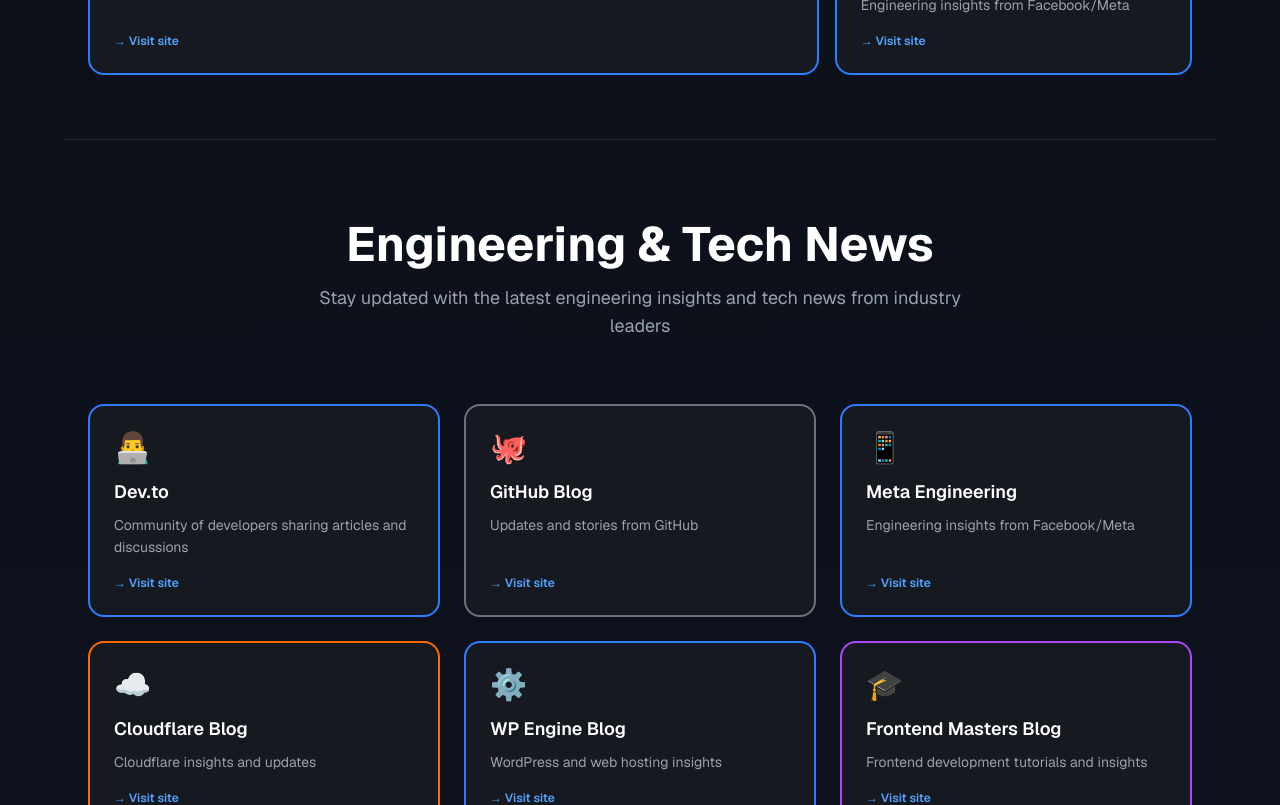
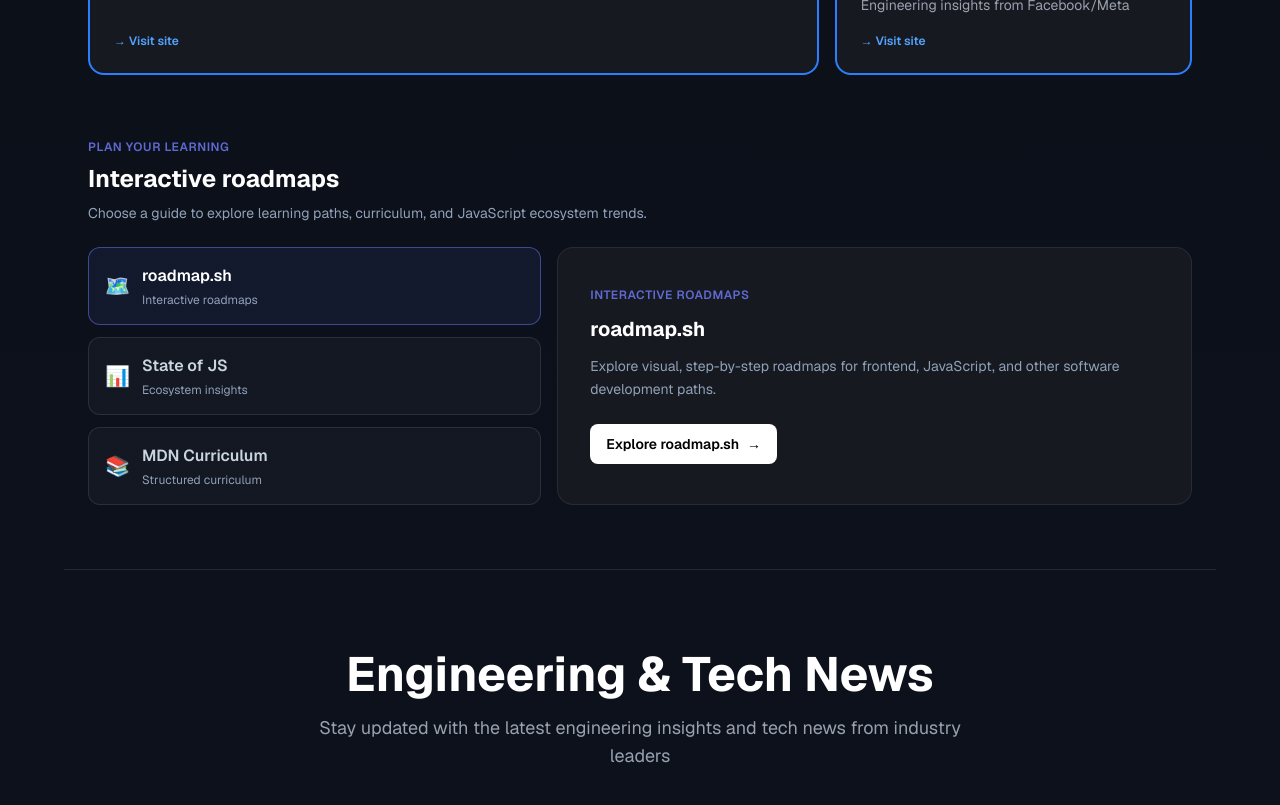
Before and after one commit to VSKerberos/next1, a Next.js app: page / in a window 1280 px wide. Shown: the part 1380-2185 px from the top of the page. Built offline with nearby package versions, Linux system fonts and the light colour scheme.

Commit message:
development

```diff
--- a/app/page.tsx
+++ b/app/page.tsx
@@ -5,6 +5,7 @@ import Link from "next/link";
 import resources, { Resource } from "../data/resources";
 
 const NAV_SECTIONS = [
+  { label: "Roadmaps", href: "#roadmap" },
   { label: "Engineering", href: "#engineering" },
   { label: "Browsers", href: "#browsers" },
   { label: "Videos", href: "#videos" },
@@ -12,6 +13,33 @@ const NAV_SECTIONS = [
   { label: "JavaScript", href: "#javascript" },
   { label: "Glossary", href: "#glossary" },
   { label: "Games", href: "#games" },
+] as const;
+
+const ROADMAP_GUIDES = [
+  {
+    name: "roadmap.sh",
+    category: "Interactive roadmaps",
+    description:
+      "Explore visual, step-by-step roadmaps for frontend, JavaScript, and other software development paths.",
+    href: "https://roadmap.sh/",
+    icon: "🗺️",
+  },
+  {
+    name: "State of JS",
+    category: "Ecosystem insights",
+    description:
+      "Explore JavaScript ecosystem surveys and trends to learn which tools and technologies developers are using.",
+    href: "https://stateofjs.com/",
+    icon: "📊",
+  },
+  {
+    name: "MDN Curriculum",
+    category: "Structured curriculum",
+    description:
+      "Follow a structured path through essential frontend skills, from web standards to practical development.",
+    href: "https://developer.mozilla.org/en-US/curriculum/",
+    icon: "📚",
+  },
 ] as const;
 
 const QUICK_JUMP_SECTIONS = [
@@ -132,6 +160,7 @@ export default function Home() {
     "all" | Resource["section"]
   >("all");
   const [menuOpen, setMenuOpen] = useState(false);
+  const [activeRoadmap, setActiveRoadmap] = useState(0);
 
   const filteredResources = useMemo(
     () =>
@@ -334,6 +363,79 @@ export default function Home() {
               />
             </div>
           ))}
+        </div>
+      </section>
+      {/* Interactive Roadmap Module */}
+      <section
+        id="roadmap"
+        aria-labelledby="roadmap-heading"
+        className="max-w-6xl mx-auto px-6 pb-16 scroll-mt-24"
+      >
+        <div className="mb-6">
+          <p className="mb-2 text-xs font-semibold uppercase tracking-wider text-accent">
+            Plan your learning
+          </p>
+          <h2 id="roadmap-heading" className="text-2xl font-bold text-white">
+            Interactive roadmaps
+          </h2>
+          <p className="mt-2 max-w-2xl text-sm text-slate-400">
+            Choose a guide to explore learning paths, curriculum, and
+            JavaScript ecosystem trends.
+          </p>
+        </div>
+        <div className="grid gap-4 md:grid-cols-[minmax(0,1fr)_minmax(0,1.4fr)]">
+          <div
+            role="group"
+            aria-label="Choose a roadmap resource"
+            className="grid gap-3 sm:grid-cols-3 md:grid-cols-1"
+          >
+            {ROADMAP_GUIDES.map((guide, index) => (
+              <button
+                key={guide.name}
+                type="button"
+                aria-pressed={activeRoadmap === index}
+                onClick={() => setActiveRoadmap(index)}
+                className={`flex items-center gap-3 rounded-xl border p-4 text-left transition-colors ${
+                  activeRoadmap === index
+                    ? "border-accent/60 bg-accent/10 text-white"
+                    : "border-white/10 bg-white/[0.03] text-slate-300 hover:border-white/20 hover:bg-white/[0.06]"
+                }`}
+              >
+                <span aria-hidden="true" className="text-xl">
+                  {guide.icon}
+                </span>
+                <span>
+                  <span className="block font-semibold">{guide.name}</span>
+                  <span className="mt-1 block text-xs text-slate-400">
+                    {guide.category}
+                  </span>
+                </span>
+              </button>
+            ))}
+          </div>
+          <div
+            aria-live="polite"
+            className="flex flex-col items-start justify-center rounded-2xl border border-border-color bg-card p-6 md:p-8"
+          >
+            <p className="text-xs font-semibold uppercase tracking-wider text-accent">
+              {ROADMAP_GUIDES[activeRoadmap].category}
+            </p>
+            <h3 className="mt-3 text-xl font-bold text-white">
+              {ROADMAP_GUIDES[activeRoadmap].name}
+            </h3>
+            <p className="mt-3 max-w-xl text-sm leading-relaxed text-slate-400">
+              {ROADMAP_GUIDES[activeRoadmap].description}
+            </p>
+            <a
+              href={ROADMAP_GUIDES[activeRoadmap].href}
+              target="_blank"
+              rel="noopener noreferrer"
+              className="mt-6 inline-flex items-center gap-2 rounded-lg bg-white px-4 py-2.5 text-sm font-semibold text-black transition-colors hover:bg-slate-200"
+            >
+              Explore {ROADMAP_GUIDES[activeRoadmap].name}
+              <span aria-hidden="true">&rarr;</span>
+            </a>
+          </div>
         </div>
       </section>
       {/* Engineering & Tech News Section */}
```
